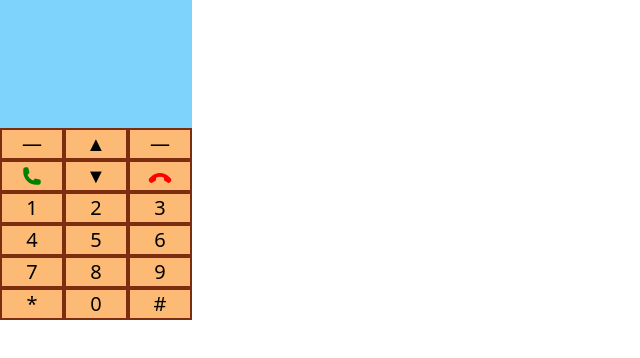
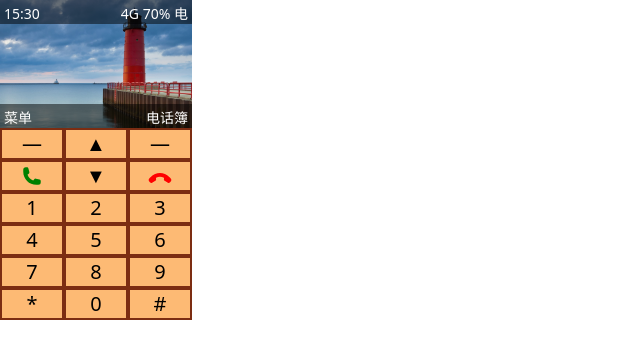
Before and after one commit to kljzndx/key-phone, a Vue app: page /home in a window 1280 px wide. Shown: the top 358 px of the page, without its empty margins (0-640 px from the left). Built offline with nearby package versions, Linux system fonts and the light colour scheme.

Commit message:
初步完成屏幕路由

```diff
--- a/package.json
+++ b/package.json
@@ -15,7 +15,8 @@
     "pinia": "^2.1.7",
     "postcss": "^8.4.45",
     "tailwindcss": "^3.4.10",
-    "vue": "^3.4.29"
+    "vue": "^3.5.4",
+    "vue-router": "^4.4.3"
   },
   "devDependencies": {
     "@tsconfig/node20": "^20.1.4",
--- a/src/App.vue
+++ b/src/App.vue
@@ -1,15 +1,30 @@
 <script setup lang="ts">
 import Button from '@/components/Button.vue';
+import { useScreenStore } from './stores/screen';
 
 const inputBtn = "123456789*0#";
+const store=useScreenStore();
+
 </script>
 
 <template>
   <div class="w-48">
-    <div class="h-32 bg-sky-300">
+    <div class="h-32 relative bg-sky-800">
+      <RouterView></RouterView>
 
+      <div v-if="$route.path!='/'" class="flex flex-col justify-between absolute top-0 left-0 w-full h-full">
+        <div class="scr-info">
+          <span>15:30</span>
+          <span>4G 70% 电</span>
+        </div>
+        <div class="scr-info">
+          <span>{{ store.ltFnText }}</span>
+          <span>{{ store.rtFnText }}</span>
+        </div>
+      </div>
     </div>
 
+    <div class="relative">
       <div class="flex flex-wrap">
         <Button text="LT" #content>—</Button>
         <Button text="UP" #content>▲</Button>
@@ -42,9 +57,17 @@ const inputBtn = "123456789*0#";
             @pointer-up="console.log(`key-up: ${str}`)"></Button>
         </li>
       </ul>
+
+      <div v-if="$route.path=='/'" class=" absolute left-0 top-0 w-full h-full bg-transparent" @pointerup="$router.push('/home')">
+
+      </div>
+    </div>
   </div>
 </template>
 
 <style scoped>
-
+.scr-info{
+  @apply h-6 flex justify-between text-white text-sm p-1;
+  background-color: rgba(0, 0, 0, 0.5);
+}
 </style>
--- a/src/main.ts
+++ b/src/main.ts
@@ -3,9 +3,11 @@ import './assets/main.css'
 import { createApp } from 'vue'
 import { createPinia } from 'pinia'
 import App from './App.vue'
+import { useScreenRouter } from './routers/screenRouter'
 
 const app = createApp(App)
 
 app.use(createPinia())
+app.use(useScreenRouter)
 
 app.mount('#app')
--- /dev/null
+++ b/src/routers/screenRouter.ts
@@ -0,0 +1,17 @@
+import { createRouter, createWebHistory } from 'vue-router'
+import Home from '@/screens/home.vue'
+import Black from '@/screens/black.vue'
+
+export const useScreenRouter = createRouter({
+    history: createWebHistory(),
+    routes: [
+        {
+            path: '/',
+            component: Black
+        },
+        {
+            path: '/home',
+            component: Home
+        },
+    ]
+})
--- /dev/null
+++ b/src/screens/black.vue
@@ -0,0 +1,9 @@
+<script setup lang="ts">
+
+</script>
+
+<template>
+    <div class="w-full h-full bg-black">
+
+    </div>
+</template>
--- /dev/null
+++ b/src/screens/container.vue
@@ -0,0 +1,35 @@
+<script setup lang="ts">
+import { useScreenStore } from '@/stores/screen';
+import { onMounted, watch } from "vue";
+
+const props = withDefaults(defineProps<{
+    ltFnText: string,
+    ltFnUrl: string,
+    rtFnText: string,
+    rtFnUrl: string,
+    input?: string,
+    infomation?: string,
+}>(), {
+    input: '',
+    infomation: ''
+});
+
+const store = useScreenStore();
+
+onMounted(() => {
+    store.$patch({
+        ltFnText: props.ltFnText,
+        ltFnUrl: props.ltFnUrl,
+        rtFnText: props.rtFnText,
+        rtFnUrl: props.rtFnUrl,
+        input: props.input,
+        information: props.infomation,
+    })
+})
+</script>
+
+<template>
+    <div class="w-48 h-32 bg-transparent">
+        <slot name="default" :input="store.input"></slot>
+    </div>
+</template>
--- /dev/null
+++ b/src/screens/home.vue
@@ -0,0 +1,9 @@
+<script setup lang="ts">
+import Container from './container.vue';
+</script>
+
+<template>
+    <Container lt-fn-text="菜单" lt-fn-url="/menu" rt-fn-text="电话簿" rt-fn-url="/p-book">
+        <img src="@/assets/home.png" alt="Home 背景">
+    </Container>
+</template>
--- a/src/stores/counter.ts
+++ /dev/null
@@ -1,12 +0,0 @@
-import { ref, computed } from 'vue'
-import { defineStore } from 'pinia'
-
-export const useCounterStore = defineStore('counter', () => {
-  const count = ref(0)
-  const doubleCount = computed(() => count.value * 2)
-  function increment() {
-    count.value++
-  }
-
-  return { count, doubleCount, increment }
-})
--- /dev/null
+++ b/src/stores/screen.ts
@@ -0,0 +1,13 @@
+import { ref } from 'vue'
+import { defineStore } from 'pinia'
+
+export const useScreenStore = defineStore('screen', () => {
+  const ltFnText = ref('');
+  const rtFnText = ref('');
+  const ltFnUrl = ref('');
+  const rtFnUrl = ref('');
+  const input = ref('');
+  const information = ref('');
+
+  return { ltFnText, ltFnUrl, rtFnText, rtFnUrl, input, information }
+})
```
Also changed, not shown: src/assets/home.png (added), 1 other file (tests, documents, lock files or other folders). Lines whose indentation alone changed are shown as unchanged.
